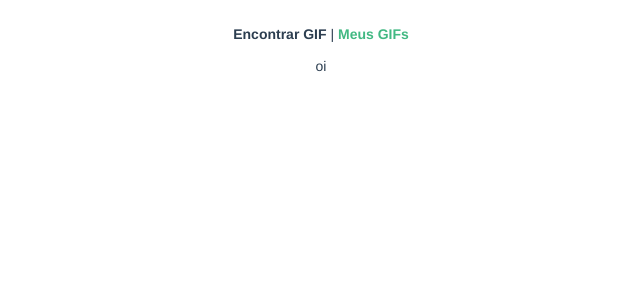
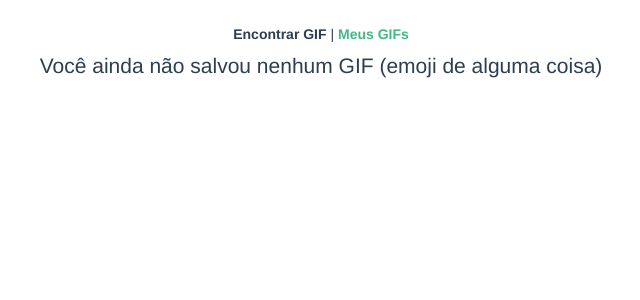
Before and after one commit to GuilhermeDaBolsa/laugh_until_death, a Vue app: page /saved in a window 1280 px wide. Shown: the top 300 px of the page, without its empty margins (319-959 px from the left). Built offline with nearby package versions, Linux system fonts and the light colour scheme.

Commit message:
Showing saved gifs in SavedGif page

```diff
--- a/src/views/SavedGifs.vue
+++ b/src/views/SavedGifs.vue
@@ -4,31 +4,57 @@
       <router-link to="/">Encontrar GIF</router-link> |
       <router-link to="/saved">Meus GIFs</router-link>
     </nav>
-oi
+
+	<FlexBox v-if="loading">
+		<div class="ui active inline loader"></div>
+		<div>Carregando...</div>
+	</FlexBox>
+
+	<FlexBox v-else-if="errorMessage" style="flex-direction: row;">
+		<i class="large red exclamation triangle icon"></i> {{errorMessage}}
+	</FlexBox>
+
+	<FlexBox v-else-if="savedGifs.length == 0">
+		<div>Você ainda não salvou nenhum GIF (emoji de alguma coisa)</div>
+	</FlexBox>
+
+	<GifCardList
+		v-else
+		:gifsList="savedGifs"
+		@gifSelect="1==1"
+		@reachedBottomOfList="1==1"
+	/>
+
 	</div>
 </template>
 
 <script>
+import FlexBox from '@/components/FlexBox.vue';
+import GifCardList from '@/components/GifCardList.vue';
+
 export default {
     props: {},
     mixins: {},
     data(){
         return {
-			gifNameInput: "",
+			loading: false,
+			errorMessage: "",
         }
     },
     directives: {},
-    components: {},
-    computed: {},
-    watch: {},
-    methods: {
-		searchGifs(gifName) {
-			if(!gifName)
-				return;
-
-			console.log(gifName);
+    components: {
+		FlexBox,
+		GifCardList
+	},
+    computed: {
+		savedGifs: {
+			get(){
+				return this.$store.getters["SavedGifs/savedGifs"];
+			}
 		}
 	},
+    watch: {},
+    methods: {},
 }
 </script>
 
```
